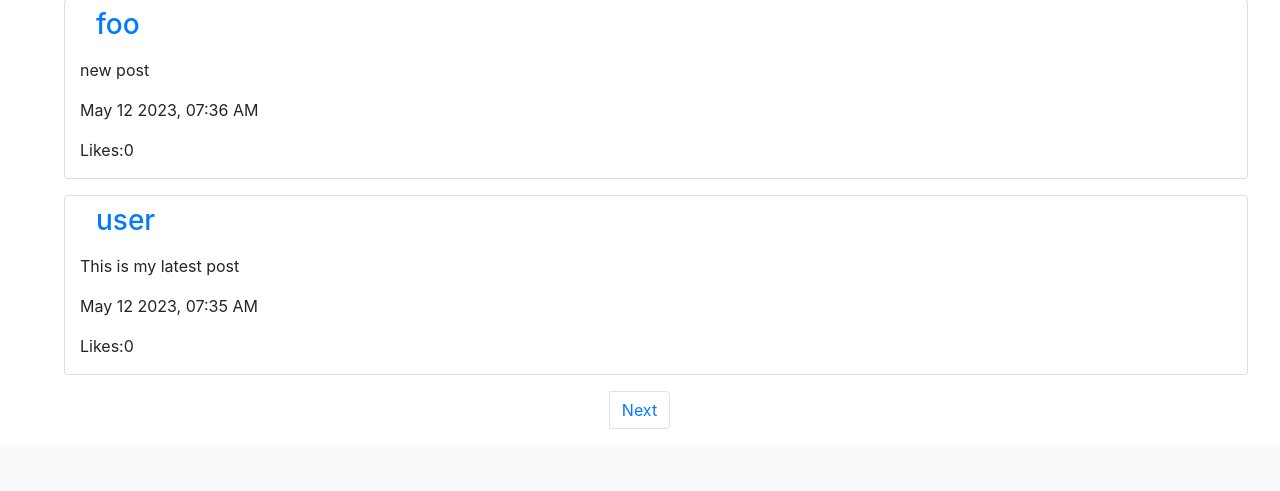
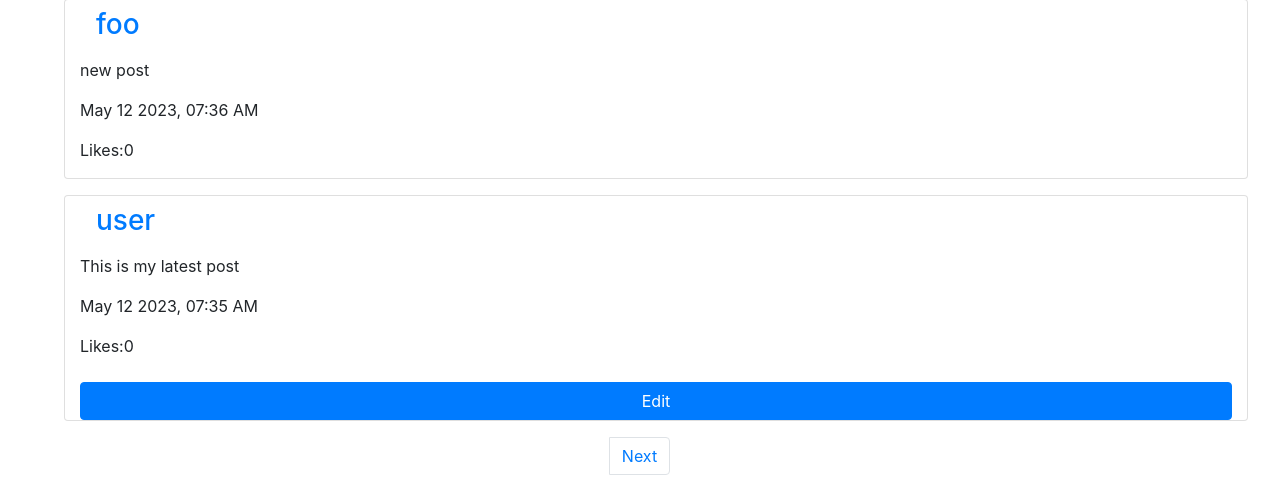
Before and after one commit to lwooly/cs50w_project4_network, a Django app: page / in a window 1280 px wide. Shown: the part 543-1034 px from the top of the page. Before the commit the page ends 972 px from the top, so only its background shows below. Run offline with Django 3.2, Linux system fonts and the light colour scheme; a user stored in the database is signed in; data comes from the database, SQL or seed files in the repository; both versions use the stored data as it was after the commit; tables that the repository leaves empty hold one stand-in row (values such as "Sample post"); some libraries are stand-ins or nearby versions.

Commit message:
User post edit added

```diff
--- a/network/static/network/all_posts.js
+++ b/network/static/network/all_posts.js
@@ -1,14 +1,20 @@
 document.addEventListener('DOMContentLoaded', function() {
-
-    //load posts
-    managePosts();
 
     //new post when user clicks post button
     const newPostForm = document.querySelector('#new-post-form');
     if (newPostForm) {
         newPostForm.onsubmit = new_post;
     }
-})
+
+        //load posts and then enable button selection - asynchronously
+
+    managePosts();
+
+
+});
+
+
+
 
 
 function new_post(event) {
--- a/network/static/network/helpers.js
+++ b/network/static/network/helpers.js
@@ -5,6 +5,11 @@
 
     //clear div of all current loaded posts within
     document.querySelector('#posts-view').innerHTML = '';
+
+    //get current user
+    const currentUser = document.querySelector('#current-user-id').value;
+    console.log(`current user: ${currentUser}`)
+    console.log(typeof(currentUser));
 
     // fetch for current user_id, if no user id respond with all posts
     // paginator to only get the 10 current posts
@@ -32,15 +37,64 @@
         posts.forEach(post => {
             const element = document.createElement('div');
             element.classList.add('card', 'rounded',  'container-fluid', 'm-3');
+            // Add edit button to posts of current user
+            let button = '';
+            console.log(typeof(post.user_id));
+            if (currentUser === post.user_id.toString()) {
+                button = `<button id="${post.id}" class="edit-btn btn btn-primary mt-2">Edit</button>`;
+            }
+
             element.innerHTML = `
             <a class="nav-link" href="/profile/${post.user_id}/"><h3>${post.username}</h3></a>
-            <p>${post.body}</p>
+            <div id="body-${post.id}"
+                <p>${post.body}</p>
+            </div>
             <p>${post.timestamp}</p>
-            <p>Likes:${post.likes}</p>`
+            <p>Likes:${post.likes}</p>
+            ${button}
+            `
             document.querySelector('#posts-view').append(element)
         });
+        selectEditButtons();
+    });
+
+}
+// edit box added but not yet functional
+
+function  selectEditButtons(){
+    //edit post when user clicks
+    //get all edit buttons
+    let editButtons = document.querySelectorAll('.edit-btn');
+    console.log(editButtons);
+    editButtons.forEach(editButton => {
+        editButton.addEventListener('click', processEdit)
     });
 }
+
+
+function processEdit(event) {
+    event.preventDefault()
+    //save the id of the clicked btn
+    const clickedBtnId = event.target.id;
+    console.log(`clicked ID: ${clickedBtnId}`);
+
+    //now get body with this id
+    let bodyEdit = document.querySelector(`#body-${clickedBtnId}`)
+    if (bodyEdit) {
+        console.log('success');
+        bodyEdit.innerHTML = `
+        <div id="edit-post" class="">
+            <form id="edit-post-form">
+                    <label for="post-body" class="form-label, mb- h5">Edit Post</label>
+                    <textarea class="form-control pr-5"  id="post-body" rows="3"></textarea>
+                    <button id="post-edit-btn" class="btn btn-primary mt-2 " value=>Edit</button>
+            </form>
+        </div>`;
+    }
+
+}
+
+
 
 function getFollowing() {
  //Get request to API to check if profile is followed
--- a/network/templates/network/index.html
+++ b/network/templates/network/index.html
@@ -7,6 +7,7 @@
 {% endblock %}
 
 {% block body %}
+<input type="hidden" id="current-user-id" value="{{ user.id }}">
 <div class="mx-5">
     <h1 class="m-2">All Posts</h1>
     {% if user.is_authenticated %}
@@ -14,7 +15,7 @@
         <form id="new-post-form">
                 <label for="post-body" class="form-label, mb- h4">New Post</label>
                 <textarea class="form-control pr-5"  id="post-body" rows="3"></textarea>
-                <button id="post-btn" class="btn btn-primary mt-2">Post</button>
+                <button id="post-btn" class="btn btn-primary mt-2 " value=>Post</button>
         </form>
     </div>
     {% endif %}
```
Also changed, not shown: db.sqlite3.
